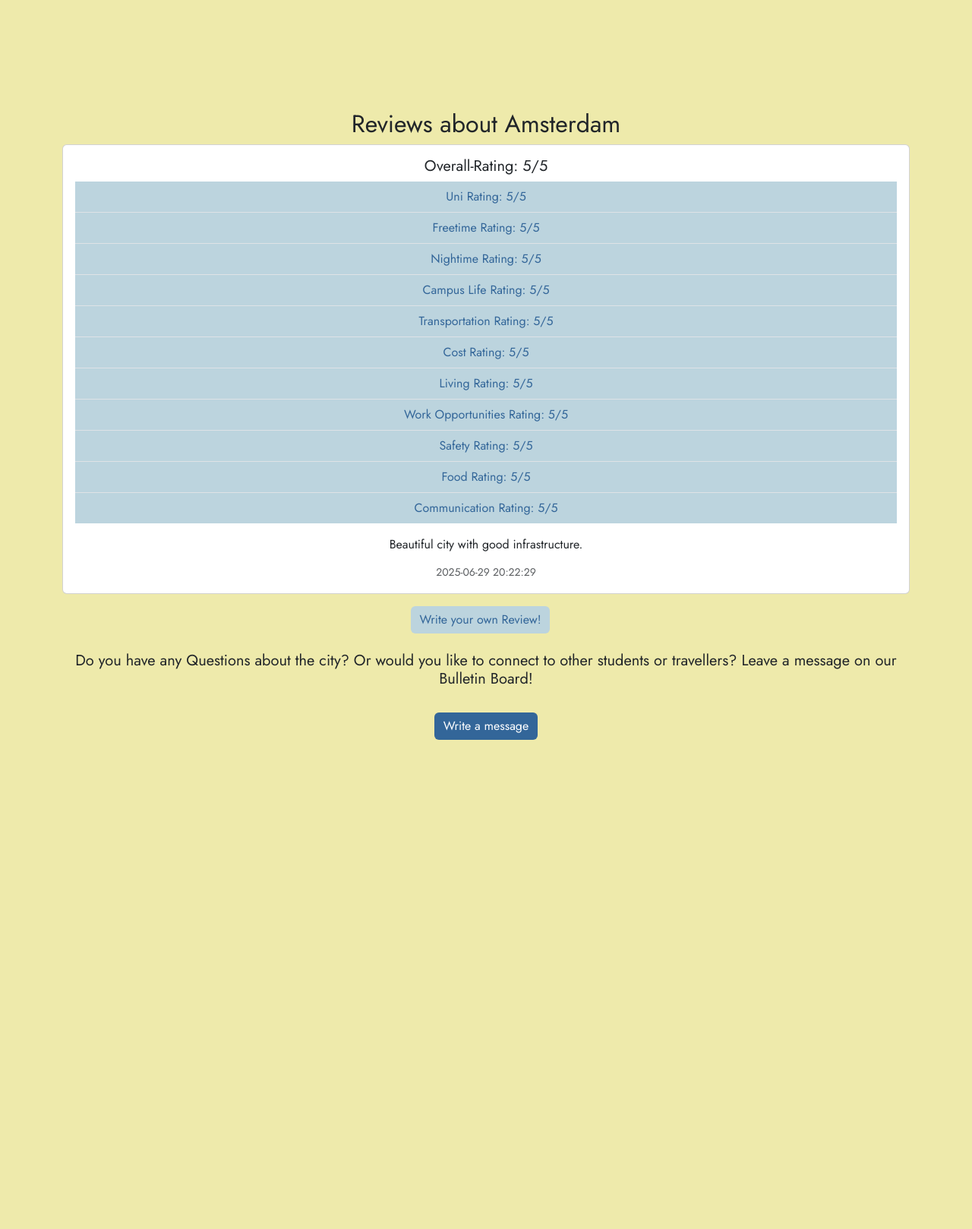
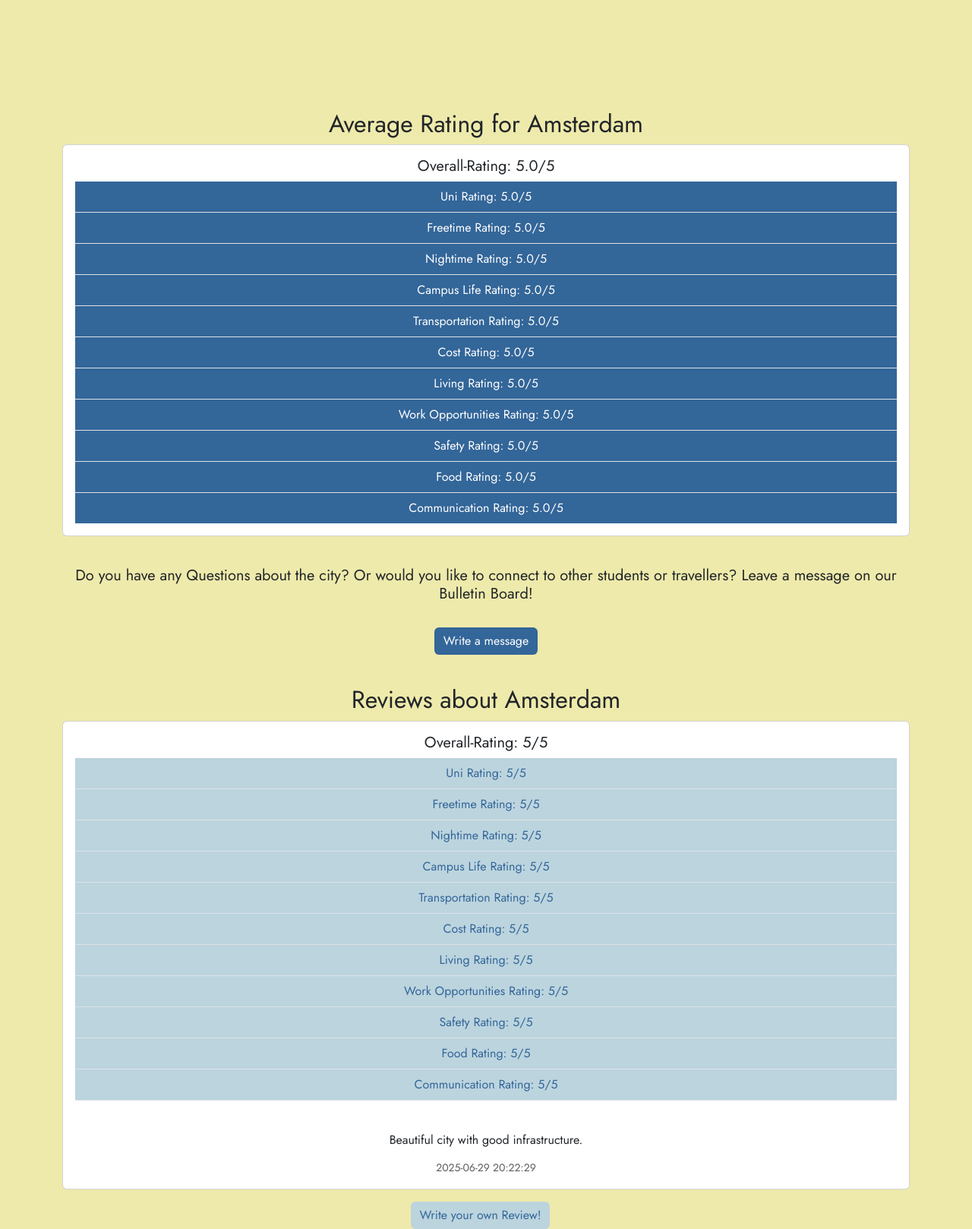
Before and after one commit to emily343/RateMyTrip, a Flask app: page /city/Amsterdam in a window 1280 px wide. Shown: the part 674-2292 px from the top of the page at 76% size. Before the commit the page ends 1648 px from the top, so only its background shows below. Run offline with Flask 3, Linux system fonts and the light colour scheme; data comes from the database, SQL or seed files in the repository; both versions use the stored data as it was after the commit; some libraries are stand-ins or nearby versions.

Commit message:
add average review ratings

```diff
--- a/app.py
+++ b/app.py
@@ -169,14 +169,40 @@ def city_view(city_name):
     reviews = db_con.execute(
         #Alle Reviews der Stadt angezeigt und nach Datum sortiert (absteigend)
         'SELECT * FROM review WHERE city_name = ? ORDER BY created_at DESC',
-        (city['name'],) #Def für ?-Platzhalter
+        (city_name,) #Def für ?-Platzhalter
         #Holt alle Ergebnisse der SQL-Abfrage auf einmal, d.h. alle Bewertungen
     ).fetchall()
+
+
+    #Durchschnittswerte der einzelnen Kategorien berechnen
+    categories = ['overall_rating',
+                'uni_rating',
+                'freetime_rating',
+                'nightime_rating',
+                'campus_life_rating',
+                'transportation_rating',
+                'cost_rating',
+                'living_rating',
+                'workopportunities_rating',
+                'safety_rating',
+                'food_rating',
+                'comunication_rating']
+
+    average_cat = {}
+    #for Schleife um für jede Kategorie Durschnitt zu berechnen
+    for cat in categories:
+        avg = db_con.execute(
+            f'SELECT AVG({cat}) FROM review WHERE city_name = ?', (city['name'],)
+        ).fetchone()[0]
+        if avg is not None:
+            average_cat[cat] = round(avg, 2)
+        else:
+            average_cat[cat] = "/"
 
     #Rendert das HTML-Template city.html mit city (gegebene Stadt, Überschrift bei City-Unterseite)
     #Und dem Review-Forular form
     #Und alle reviews aus der DB
-    return render_template('city.html', city=city, form=form, reviews=reviews)
+    return render_template('city.html', city=city, form=form, reviews=reviews, average_cat=average_cat)
 
 
 
--- a/templates/city.html
+++ b/templates/city.html
@@ -39,6 +39,11 @@
 .list-bg {
     background-color: #BCD4DE;
     color: #336699;
+    }
+
+.list-bg-avg {
+    background-color: #336699;
+    color: white;
     }
 
 
@@ -106,6 +111,38 @@
  <!-- Main Inhalt in einem Container -->
     <main class="container mt-5">
 
+    <!-- Durchschnitt aller Reviews anzeigen -->
+    {% if reviews %}
+    <h2 class="text-center">Average Rating for {{ city['name'] }}</h2>
+    <div class="card mb-3">
+    <div class="card-body">
+        <h5 class="card-title">Overall-Rating: {{ average_cat.overall_rating }}/5</h5>
+        <!-- Liste in der alle Detail-Ratings dagestellt werden (für den Durchschnitt)-->
+        <ul class="list-group list-group-flush">
+            <li class="list-group-item list-bg-avg">Uni Rating: {{ average_cat.uni_rating }}/5</li>
+            <li class="list-group-item list-bg-avg">Freetime Rating: {{ average_cat.freetime_rating }}/5</li>
+             <li class="list-group-item list-bg-avg">Nightime Rating: {{ average_cat.nightime_rating }}/5</li>
+            <li class="list-group-item list-bg-avg">Campus Life Rating: {{ average_cat.campus_life_rating }}/5</li>
+            <li class="list-group-item list-bg-avg">Transportation Rating: {{ average_cat.transportation_rating }}/5</li>
+            <li class="list-group-item list-bg-avg">Cost Rating: {{ average_cat.cost_rating }}/5</li>
+            <li class="list-group-item list-bg-avg">Living Rating: {{ average_cat.living_rating }}/5</li>
+            <li class="list-group-item list-bg-avg">Work Opportunities Rating: {{ average_cat.workopportunities_rating }}/5</li>
+            <li class="list-group-item list-bg-avg">Safety Rating: {{ average_cat.safety_rating }}/5</li>
+            <li class="list-group-item list-bg-avg">Food Rating: {{ average_cat.food_rating }}/5</li>
+            <li class="list-group-item list-bg-avg">Communication Rating: {{ average_cat.comunication_rating }}/5</li>
+        </ul>
+    </div>
+    </div>
+    {% endif %}
+
+    <div>
+    <br>
+    <h5 class="text-center">Do you have any Questions about the city? Or would you like to connect to other students or travellers? Leave a message on our Bulletin Board!</h5> <br>
+    <a href="{{ url_for('bulletin', city_name=city.name) }}" class="btn custom-button1">Write a message</a>
+    <p class="text" style="font-weight: bold; margin-bottom: 40px"></p>
+    </div>
+
+
 
     <!-- Vorherige Reviews anzeigen -->
     <h2 class="text-center">Reviews about {{ city['name'] }}</h2>
@@ -136,7 +173,7 @@
     <li class="list-group-item list-bg">Work Opportunities Rating: {{ review.workopportunities_rating }}/5</li>
     <li class="list-group-item list-bg">Safety Rating: {{ review.safety_rating }}/5</li>
     <li class="list-group-item list-bg">Food Rating: {{ review.food_rating }}/5</li>
-    <li class="list-group-item list-bg">Communication Rating: {{ review.comunication_rating }}/5</li>
+    <li class="list-group-item list-bg">Communication Rating: {{ review.comunication_rating }}/5</li> <br>
 </ul>
 
     <!--  Falls ein Kommentar vorhanden ist, wird dieser angezeigt -->
@@ -163,12 +200,6 @@
 
     <a href="{{ url_for('review', city_name=city.name)  }}" class="btn custom-button2">Write your own Review!</a>
 
- <div>
-    <br>
-    <h5 class="text-center">Do you have any Questions about the city? Or would you like to connect to other students or travellers? Leave a message on our Bulletin Board!</h5> <br>
-    <a href="{{ url_for('bulletin', city_name=city.name) }}" class="btn custom-button1">Write a message</a>
-    <p class="text" style="font-weight: bold; margin-bottom: 40px"></p>
-    </div>
 
 </main>
 
```
Also changed, not shown: instance/ratemytrip.sqlite.
